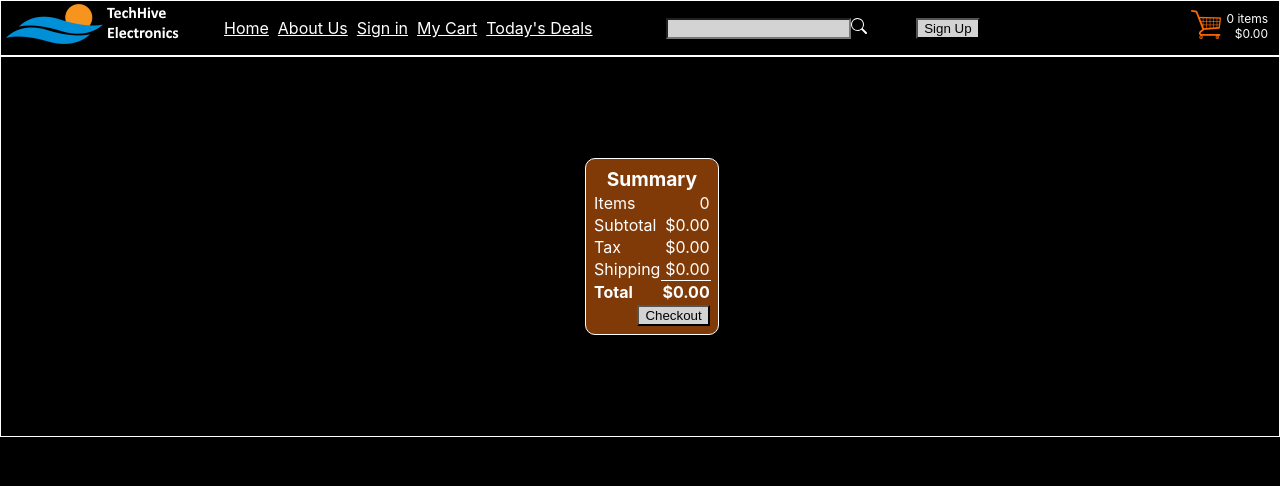
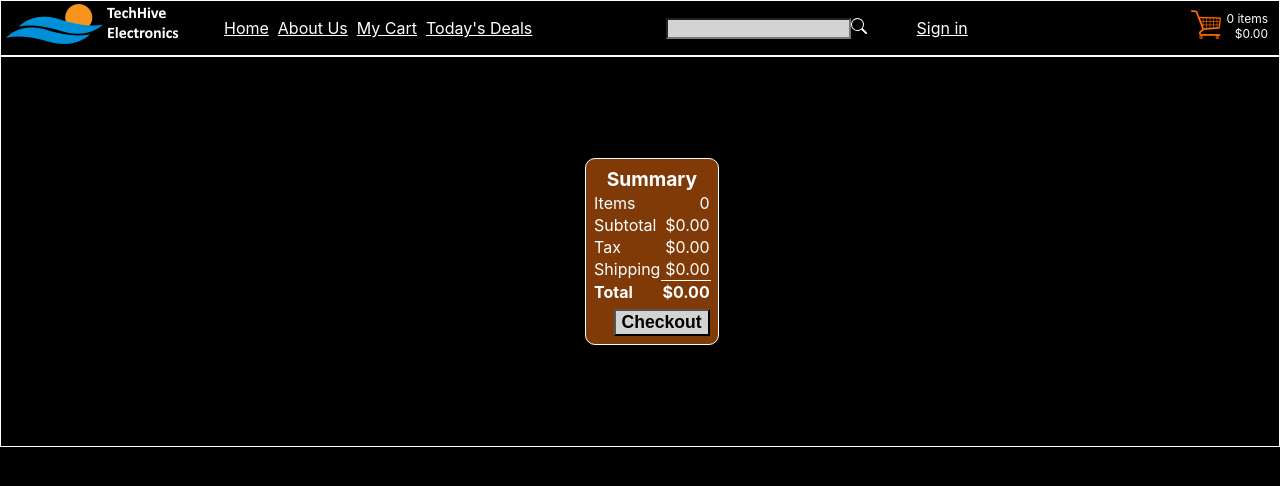
Before and after one commit to ZachDevore/Team10Project, a React (Create React App) app in the folder TheStoreApp/the_store_app/: page /cart in a window 1280 px wide. Shown: the top 486 px of the page. Built offline with nearby package versions, Linux system fonts and the light colour scheme.

Commit message:
add signout functionality and update styling

```diff
--- a/TheStoreApp/the_store_app/src/Components/NavigationBar.js
+++ b/TheStoreApp/the_store_app/src/Components/NavigationBar.js
@@ -28,14 +28,22 @@ export default function NavigationBar() {
 
                         <Link style={{color: "white"}} to="/">Home</Link>&nbsp;&nbsp;
                         <Link style={{color: "white"}} to="/AboutPage">About Us</Link>&nbsp;&nbsp;
-                        <Link style={{color: "white"}} to="/signin">Sign in</Link>&nbsp;&nbsp;
                         <Link style={{color: "white"}} to="/cart">My Cart</Link>&nbsp;&nbsp;
                         <Link style={{color: "white"}} to="/">Today's Deals</Link>&nbsp;&nbsp;
                         <Link style={{color: "white", display: userData.isAdmin ? "inline" : "none"}} to="/addProduct">Add Product</Link>
                     </ul>
                 </td>
                 <td><span><input type="text" size="20"></input> <BsSearch /></span></td>
-                <td><PopUp /></td>
+                <td><Link style={{color: "white", display: (userData.userId.length == 0) ? "inline" : "none"}} to="/signin">Sign in</Link>
+                <span style={{color: "white", display: userData.userId.length != 0 ? "inline" : "none", textDecoration: "underline", cursor: "pointer"}}
+                onClick={
+                    e => {
+                        let ud = JSON.parse(JSON.stringify(userData));
+                        ud.userId = "";
+                        ud.isAdmin = false;
+                        setUserData(ud);
+                    }
+                }>Sign out</span></td>
                 <td style={{verticalAlign:"top",textAlign:"right",paddingTop:"10px",paddingRight:"5px"}}><UserNameWidget /></td>
                 <td style={{verticalAlign:"top",textAlign:"right",paddingTop:"3px",paddingRight:"5px"}}><CartWidget /></td>
             </tr>
--- a/TheStoreApp/the_store_app/src/Components/Summary.js
+++ b/TheStoreApp/the_store_app/src/Components/Summary.js
@@ -37,7 +37,7 @@ export default function Summary () {
                     </tr>
                     <tr>
                         <td colSpan="2" style={{textAlign: "right"}}>
-                            <button>Checkout</button>
+                            <button style={{fontSize: "110%", fontWeight: "bold", marginTop: "5px"}}>Checkout</button>
                         </td>
                     </tr>
                 </tbody>
--- a/TheStoreApp/the_store_app/src/Pages/LoginScreen.js
+++ b/TheStoreApp/the_store_app/src/Pages/LoginScreen.js
@@ -34,7 +34,7 @@ export default function Login () {
                     </tr>
                     <tr>
                         <td colspan="2">
-                            <input type="text" name="password" onChange={updateData} size="40" placeholder="Password"/>
+                            <input type="password" name="password" onChange={updateData} size="40" placeholder="Password"/>
                         </td>
                     </tr>
                     <tr>
```
